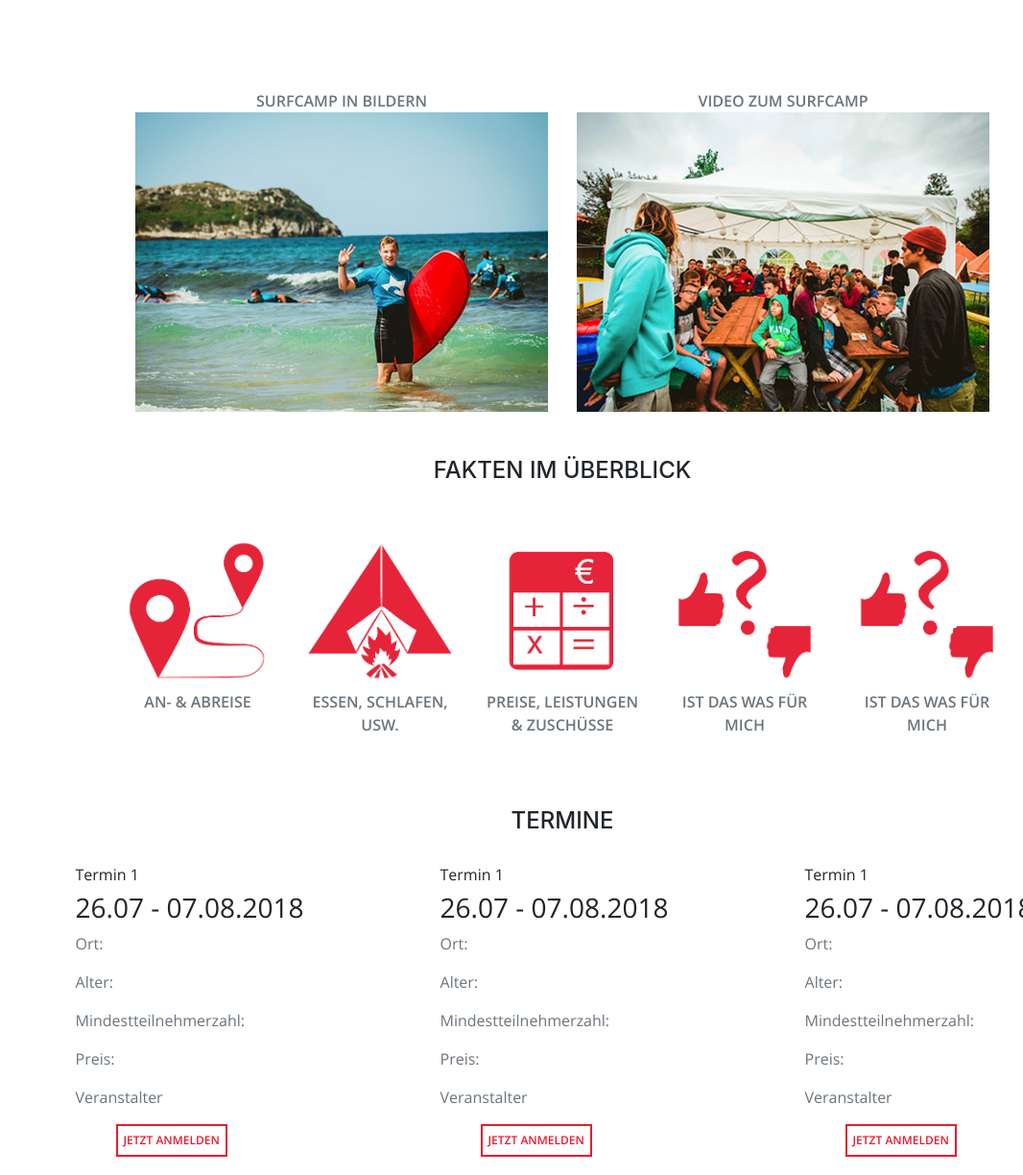
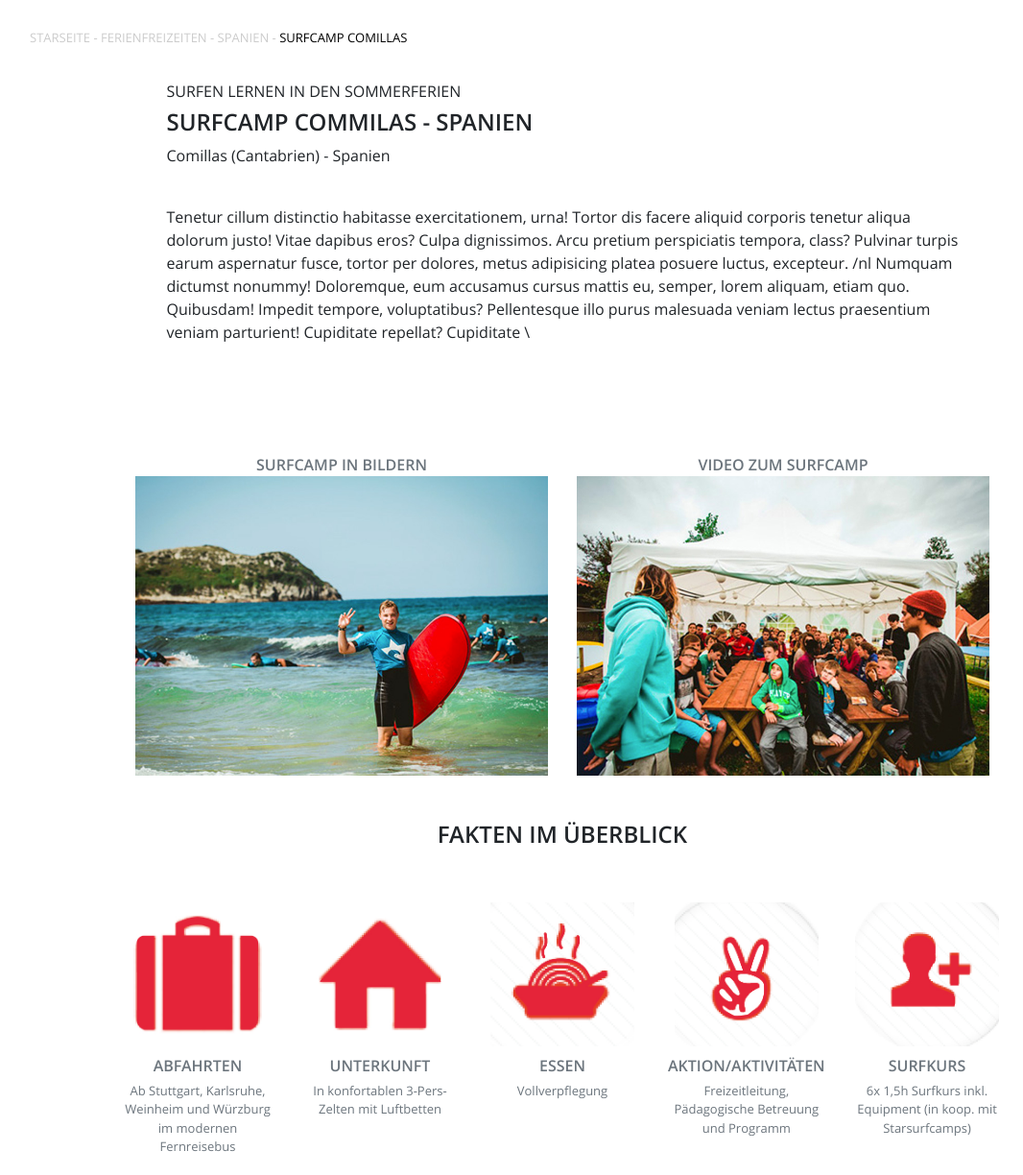
Before and after one commit to ziggymant/Jugenwerk-frontend, a plain HTML site: page freizeit.html in a window 1280 px wide. Shown: the part 729-1953 px from the top of the page at 96% size, without its empty margins (54-1120 px from the left). Drawn offline with nearby package versions, Linux system fonts and the light colour scheme.

Commit message:
added description section in freizeit page

```diff
--- a/css/freizeit.css
+++ b/css/freizeit.css
@@ -1,3 +1,14 @@
+
+.page-location {
+  font-size: 13px;
+  color: #ccc;
+  font-family: "Opensans regular";
+  padding-bottom: 20px;
+}
+
+.page-location>span {
+  color: black;
+}
 
 .jumbotron{
   background-image: url("../img/header_img/comillas.jpg");
@@ -20,10 +31,15 @@
 
 .heading-text {
     margin-top: 150px;
+    padding: 25px;
     position: absolute;
     bottom: 100px;
     left: 25%;
     background-color: #bababab8;
+}
+
+.row h4 {
+  font-family: Opensans semibold;
 }
 
 .freizeit-bild img {
@@ -34,9 +50,18 @@
   padding: 15px;
 }
 
+.freizeit-description {
+  padding-bottom: 35px;
+  font-family: "Opensans regular";
+}
+
 .freizeit-info {
   padding-bottom: 50px;
   font-family: "Opensans regular";
+}
+
+.freizeit-info h6,h3 {
+  font-family: Opensans semibold;
 }
 
 .anmelden-btn {
@@ -52,7 +77,8 @@
 }
 
 .anmelden-btn:hover {
-  color: black;
+  color: #fff;
+  background-color: #e51d30
 }
 
 .info-box {
@@ -66,6 +92,21 @@
   color: #fff;
 }
 
+.info-box:hover {
+  background-color: #eb4f5e;
+}
+
+figcaption>p {
+  font-size: 13px;
+  padding-top: 5px;
+  font-family: "Opensans regular";
+}
+
+.extra-info {
+  margin-bottom: 150px;
+}
+
+
 
 
 @media (max-width: 990px) {
--- a/freizeit.html
+++ b/freizeit.html
@@ -178,7 +178,7 @@
         <div class="collapse navbar-collapse" id="navbarSupportedContent">
           <ul class="navbar-nav main-nav mr-auto">
             <li class="nav-item logo">
-              <a class="navbar-brand" href="#"><img src="img/AWO2017_HP_LogoButton_300x332px.jpg"></a>
+              <a class="navbar-brand" href="index.html"><img src="img/AWO2017_HP_LogoButton_300x332px.jpg"></a>
             </li>
             <li class="nav-item">
               <a class="nav-link" href="#">FINDE DEINE REISE</a>
@@ -218,8 +218,21 @@
       </div>
 
       <div class="container">
+        <p class="page-location">STARSEITE - FERIENFREIZEITEN - SPANIEN - <span>SURFCAMP COMILLAS</span> </p>
 
       <div id="back-to-top" title="Zurück nach Oben"><img height="50px" src="img/up-button.svg"></div>
+
+        <div class="row">
+            <div class="col-md-9 col-10 ml-auto mr-auto freizeit-description">
+              <article>
+                <h6>SURFEN LERNEN IN DEN SOMMERFERIEN</h6>
+                <h4>SURFCAMP COMMILAS - SPANIEN</h4>
+                <p>Comillas (Cantabrien) - Spanien</p>
+                <br>
+                <p>Tenetur cillum distinctio habitasse exercitationem, urna! Tortor dis facere aliquid corporis tenetur aliqua dolorum justo! Vitae dapibus eros? Culpa dignissimos. Arcu pretium perspiciatis tempora, class? Pulvinar turpis earum aspernatur fusce, tortor per dolores, metus adipisicing platea posuere luctus, excepteur. /nl Numquam dictumst nonummy! Doloremque, eum accusamus cursus mattis eu, semper, lorem aliquam, etiam quo. Quibusdam! Impedit tempore, voluptatibus? Pellentesque illo purus malesuada veniam lectus praesentium veniam parturient! Cupiditate repellat? Cupiditate \</p>
+              </article>
+            </div>
+        </div>
 
 
         <br><br>
@@ -259,32 +272,32 @@
                         </div>
                         <div class="col-md-2 text-center">
                           <figure class="figure ">
-                            <img src="img/freizeiten/1.jpg" class="figure-img img-fluid" alt="A generic square placeholder image with corners in a figure.">
-                            <figcaption class="figure-caption">AN- &amp; ABREISE</figcaption>
+                            <img src="img/icons/AWO2017_HP_ICON_01_Abfahrt_55mm_20-12.jpg" class="figure-img img-fluid" alt="A generic square placeholder image with corners in a figure.">
+                            <figcaption class="figure-caption">ABFAHRTEN <p>Ab Stuttgart, Karlsruhe, Weinheim und Würzburg im modernen Fernreisebus</p></figcaption>
                           </figure>
                         </div>
                          <div class="col-md-2 text-center">
                           <figure class="figure ">
-                            <img src="img/freizeiten/2.jpg" class="figure-img img-fluid" alt="A generic square placeholder image with corners in a figure.">
-                            <figcaption class="figure-caption">ESSEN, SCHLAFEN, USW.</figcaption>
+                            <img src="img/icons/AWO2017_HP_ICON_02_Unterkunft_55mm_20-12.jpg" class="figure-img img-fluid" alt="A generic square placeholder image with corners in a figure.">
+                            <figcaption class="figure-caption">UNTERKUNFT <p>In konfortablen 3-Pers-Zelten mit Luftbetten</p></figcaption>
                           </figure>
                         </div>
                          <div class="col-md-2 text-center">
                           <figure class="figure ">
-                            <img src="img/freizeiten/3.jpg" class="figure-img img-fluid" alt="A generic square placeholder image with corners in a figure.">
-                            <figcaption class="figure-caption">PREISE, LEISTUNGEN  &amp; ZUSCHÜSSE</figcaption>
+                            <img src="img/icons/AWO2017_HP_ICON_03_Essen_55mm_20-12.jpg" class="figure-img img-fluid" alt="A generic square placeholder image with corners in a figure.">
+                            <figcaption class="figure-caption">ESSEN <p>Vollverpflegung</p></figcaption>
                           </figure>
                         </div>
                         <div class="col-md-2 text-center">
                           <figure class="figure ">
-                            <img src="img/freizeiten/4.jpg" class="figure-img img-fluid" alt="A generic square placeholder image with corners in a figure.">
-                            <figcaption class="figure-caption">IST DAS WAS FÜR MICH</figcaption>
+                            <img src="img/icons/AWO2017_HP_ICON_04_Action_55mm_20-12.jpg" class="figure-img img-fluid" alt="A generic square placeholder image with corners in a figure.">
+                            <figcaption class="figure-caption">AKTION/AKTIVITÄTEN <p>Freizeitleitung, Pädagogische Betreuung und Programm</p></figcaption>
                           </figure>
                         </div>
                         <div class="col-md-2 text-center">
                           <figure class="figure ">
-                            <img src="img/freizeiten/4.jpg" class="figure-img img-fluid" alt="A generic square placeholder image with corners in a figure.">
-                            <figcaption class="figure-caption">IST DAS WAS FÜR MICH</figcaption>
+                            <img src="img/icons/AWO2017_HP_ICON_05_Surfkurs_55mm_20-12.jpg" class="figure-img img-fluid" alt="A generic square placeholder image with corners in a figure.">
+                            <figcaption class="figure-caption">SURFKURS <p>6x 1,5h Surfkurs inkl. Equipment (in koop. mit Starsurfcamps)</p></figcaption>
                           </figure>
                         </div>
                     </div>
@@ -296,14 +309,14 @@
               </div><!-- /.row -->
 
               <div class="row">
-                <div class="col-md-3 ml-auto mr-auto text-center">
+                <div class="col-md-3 ml-auto mr-auto mb-4 text-center">
                   <h4>TERMINE</h4>
                   <br>
                 </div>
               </div>
               <div class="row">
                 <div class="col-md-3 col-lg-3 col-7 ml-auto mr-auto freizeit-info">
-                  <h6>Termin 1</h6>
+                  <h6>TERMIN 1:</h6>
                   <h3>26.07 - 07.08.2018</h3>
                   <p>Ort: </p>
                   <p>Alter: </p>
@@ -314,7 +327,7 @@
                 </div>
 
                 <div class="col-md-3 col-lg-3 col-7 ml-auto mr-auto freizeit-info">
-                  <h6>Termin 1</h6>
+                  <h6>TERMIN 2:</h6>
                   <h3>26.07 - 07.08.2018</h3>
                   <p>Ort: </p>
                   <p>Alter: </p>
@@ -325,7 +338,7 @@
                 </div>
 
                 <div class="col-md-3 col-lg-3 col-7 ml-auto mr-auto freizeit-info">
-                  <h6>Termin 1</h6>
+                  <h6>TERMIN 3:</h6>
                   <h3>26.07 - 07.08.2018</h3>
                   <p>Ort: </p>
                   <p>Alter: </p>
@@ -338,7 +351,7 @@
 
 
 
-              <div class="container extra-info mt-5 mb-5">
+              <div class="container extra-info mt-5">
                 <div class="row">
                   <div class="col-md-3 ml-auto mr-auto text-center">
                     <h4>NÜTZLICHES</h4>
```
Also changed, not shown: img/icons/AWO2017_HP_ICON_01_Abfahrt_55mm_20-12.jpg (added), img/icons/AWO2017_HP_ICON_02_Unterkunft_55mm_20-12.jpg (added), img/icons/AWO2017_HP_ICON_03_Essen_55mm_20-12.jpg (added), img/icons/AWO2017_HP_ICON_04_Action_55mm_20-12.jpg (added), img/icons/AWO2017_HP_ICON_05_Surfkurs_55mm_20-12.jpg (added), img/icons/AWO2017_HP_ICON_06_Anmeldebutton_60x20mm_20-12.jpg (added), img/icons/AWO2017_HP_ICON_RoteFla╠êche_65x28mm_20-12.jpg (added).
